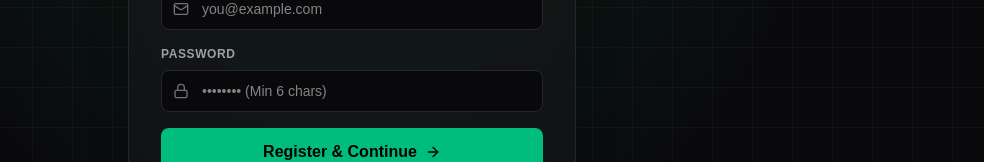
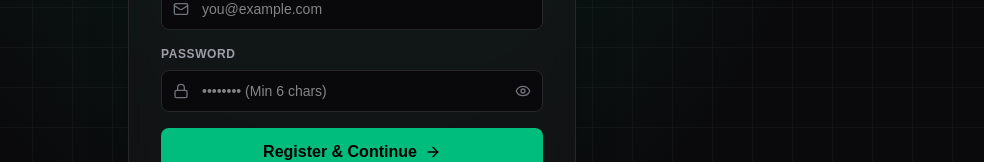
Before and after one commit to satoryuk/open-source-template, a Next.js app: page /register in a window 1280 px wide. Shown: the part 393-555 px from the top of the page, without its empty margins (288-1272 px from the left). Built offline with nearby package versions, Linux system fonts and the light colour scheme.

Commit message:
feat: add interactive password visibility toggle to registration page

```diff
--- a/src/app/(auth)/register/page.tsx
+++ b/src/app/(auth)/register/page.tsx
@@ -5,11 +5,12 @@ import Link from "next/link";
 import { useRouter } from "next/navigation";
 import { signIn } from "next-auth/react";
 import { motion } from "framer-motion";
-import { User, Mail, Lock, ArrowRight, Loader2 } from "lucide-react";
+import { User, Mail, Lock, Eye, EyeOff, ArrowRight, Loader2 } from "lucide-react";
 
 export default function RegisterPage() {
   const router = useRouter();
   const [formData, setFormData] = useState({ name: "", email: "", password: "" });
+  const [showPassword, setShowPassword] = useState(false); // Reactive password visibility hook state
   const [error, setError] = useState("");
   const [loading, setLoading] = useState(false);
 
@@ -19,7 +20,7 @@ export default function RegisterPage() {
     setLoading(true);
 
     try {
-      // 1. Post details directly to our newly created API handler
+      // 1. Post details directly to our cryptographically enabled API handler
       const res = await fetch("/api/register", {
         method: "POST",
         headers: { "Content-Type": "application/json" },
@@ -116,13 +117,22 @@ export default function RegisterPage() {
                 <Lock size={16} />
               </span>
               <input
-                type="password"
+                type={showPassword ? "text" : "password"} // Updates text mask dynamically
                 placeholder="•••••••• (Min 6 chars)"
                 value={formData.password}
                 onChange={(e) => setFormData({ ...formData, password: e.target.value })}
-                className="w-full bg-zinc-950 border border-zinc-800 rounded-lg pl-10 pr-4 py-2.5 text-white focus:outline-none focus:border-emerald-500 transition-all text-sm"
+                className="w-full bg-zinc-950 border border-zinc-800 rounded-lg pl-10 pr-12 py-2.5 text-white focus:outline-none focus:border-emerald-500 transition-all text-sm"
                 required
               />
+              {/* Eye toggle utility */}
+              <button
+                type="button"
+                onClick={() => setShowPassword(!showPassword)}
+                className="absolute inset-y-0 right-0 flex items-center pr-3 text-zinc-500 hover:text-zinc-300 transition-colors"
+                aria-label={showPassword ? "Hide password" : "Show password"}
+              >
+                {showPassword ? <EyeOff size={16} /> : <Eye size={16} />}
+              </button>
             </div>
           </div>
 
```
